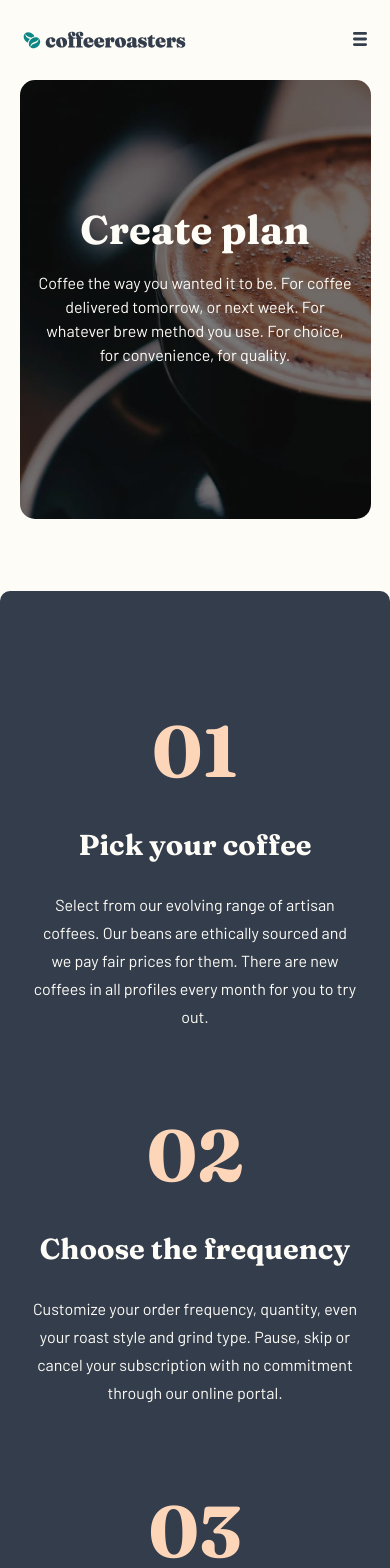
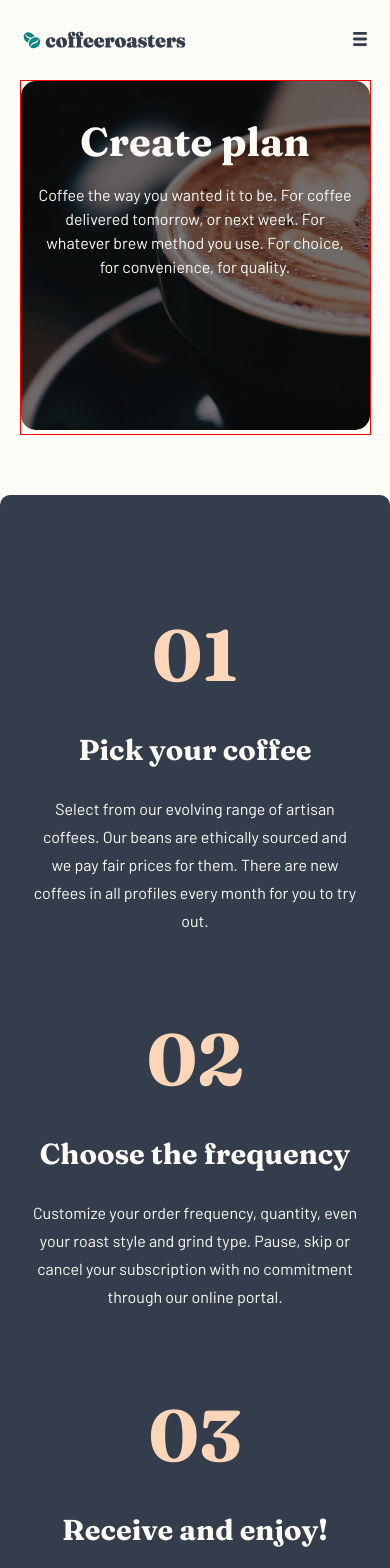
Before and after one commit to Uvacoder/abc-coffee-co, a Next.js app: page /subscribe in a window 390 px wide. Shown: the top 1568 px of the page. Built offline with nearby package versions, Linux system fonts and the light colour scheme.

Commit message:
same edits on spacing

```diff
--- a/components/Subscribe/Hero.js
+++ b/components/Subscribe/Hero.js
@@ -12,7 +12,7 @@ export default function Hero() {
                 <Image  src="/assets/plan/tablet/image-hero-blackcup.jpg" alt="coffee grinder" width="680" height="400"  className={styles.img} />
             </div>
             <div className={styles.imgContainerMobile}>
-                <Image  src="/assets/plan/mobile/image-hero-blackcup.jpg" alt="coffee grinder" width="400" height="500"  className={styles.img} />
+                <Image  src="/assets/plan/mobile/image-hero-blackcup.jpg" alt="coffee grinder" width="500" height="500"  className={styles.img} />
             </div>
             <div className={styles.textContainer}>
                 <h2>Create plan</h2>
--- a/styles/Footer.module.scss
+++ b/styles/Footer.module.scss
@@ -73,7 +73,6 @@
 @media screen and (max-width: 768px) {
     .container {
         height: auto;
-        border: 1px solid red;
     }
 
     .greyContainer {
--- a/styles/Subscribe/CreatePlan.module.scss
+++ b/styles/Subscribe/CreatePlan.module.scss
@@ -75,3 +75,10 @@
         }
     }
 }
+
+@media screen and (max-width: 300px) {
+
+    .container {
+        padding-bottom: 400px;
+    }
+}
--- a/styles/Subscribe/Hero.module.scss
+++ b/styles/Subscribe/Hero.module.scss
@@ -117,12 +117,14 @@
 }
 
 @media screen and (max-width: 500px) {
+
     .imgContainerTablet {
         display: none;
     }
 
     .imgContainerMobile {
         display: block;
+        border: 1px solid red;
     }
     .textContainer {
         width: 90%;
--- a/styles/Subscribe/HowItWorks.module.scss
+++ b/styles/Subscribe/HowItWorks.module.scss
@@ -152,3 +152,27 @@
         width: 100%;
     }
 }
+
+@media screen and (max-width: 500px) {
+    .container {
+        margin: 15rem auto 0 auto;
+    }
+}
+
+@media screen and (max-width: 400px) {
+    .container {
+        margin: 7.5rem auto 0 auto;
+    }
+}
+
+@media screen and (max-width: 350px) {
+    .container {
+        margin: 5rem auto 0 auto;
+    }
+}
+
+@media screen and (max-width: 300px) {
+    .container {
+        margin: 2.5rem auto 0 auto;
+    }
+}
```
